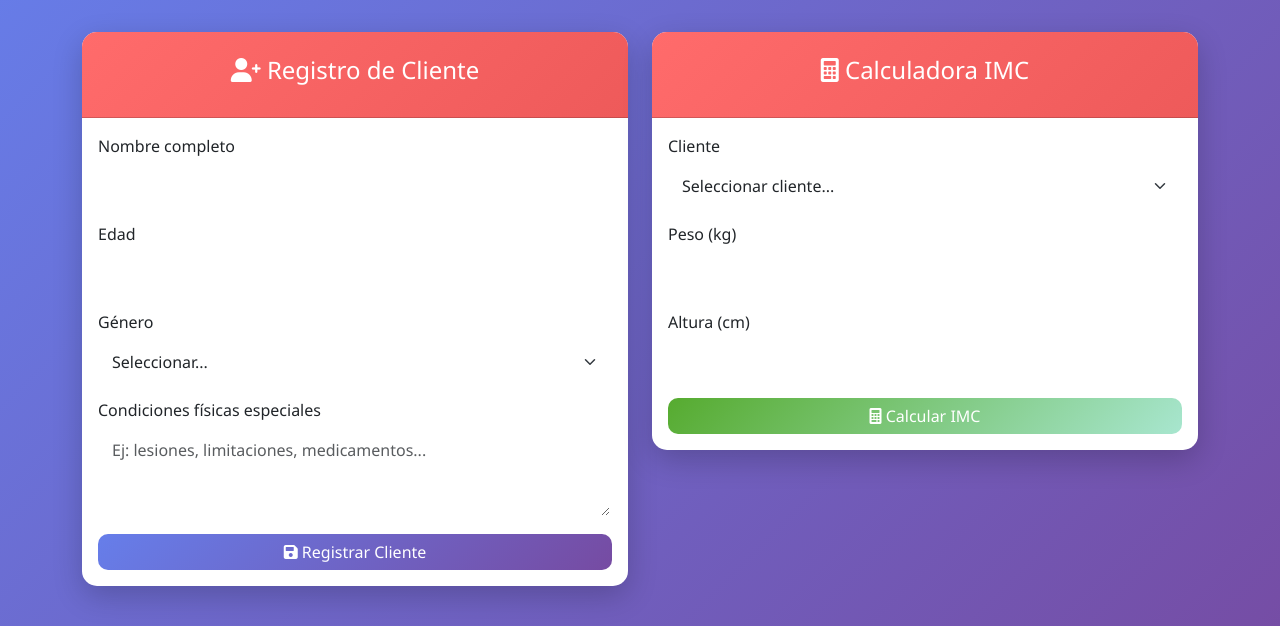
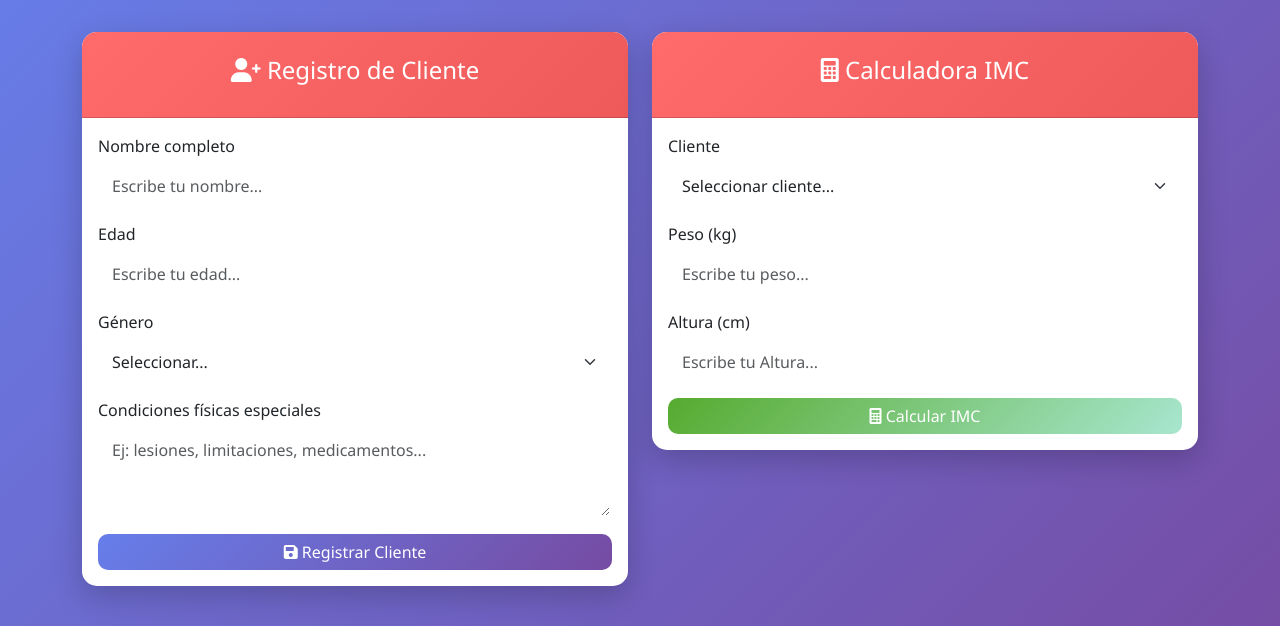
Before and after one commit to SafeGod/SmithStrong, a PHP site: page / in a window 1280 px wide. Shown: the part 88-714 px from the top of the page. Run offline with PHP 8.4, Linux system fonts and the light colour scheme.

Commit message:
Integracion de placeholders y solucion a sesiones que repetian funciones al recargar la pagina

```diff
--- a/index.php
+++ b/index.php
@@ -9,7 +9,11 @@ if (!isset($_SESSION['historial'])) {
     $_SESSION['historial'] = [];
 }
 
-// Procesar formularios
+$calculo_reciente = false;
+$imc_calculado = null;
+$usuario_del_calculo = null;
+
+// Procesar formularios con redirección para evitar reenvío
 if ($_POST) {
     if (isset($_POST['registrar'])) {
         $usuario = [
@@ -20,6 +24,10 @@ if ($_POST) {
         ];
         $_SESSION['usuarios'][$_POST['nombre']] = $usuario;
         $_SESSION['usuario_actual'] = $_POST['nombre'];
+
+        // Redireccionar para evitar reenvío del formulario
+        header('Location: ' . $_SERVER['PHP_SELF'] . '?action=registered');
+        exit;
     }
 
     if (isset($_POST['calcular'])) {
@@ -39,13 +47,34 @@ if ($_POST) {
             $_SESSION['historial'][$nombre] = [];
         }
         $_SESSION['historial'][$nombre][] = $calculo;
-        $_SESSION['ultimo_imc'] = $imc;
         $_SESSION['usuario_actual'] = $nombre;
+
+        // Guardar temporalmente para mostrar resultado
+        $_SESSION['ultimo_calculo_temporal'] = [
+            'imc' => $imc,
+            'usuario' => $nombre
+        ];
+
+        // Redireccionar para evitar reenvío del formulario
+        header('Location: ' . $_SERVER['PHP_SELF'] . '?action=calculated');
+        exit;
     }
 
     if (isset($_POST['seleccionar_usuario'])) {
         $_SESSION['usuario_actual'] = $_POST['usuario_seleccionado'];
+        header('Location: ' . $_SERVER['PHP_SELF'] . '?action=selected');
+        exit;
     }
+}
+
+// Verificar si acabamos de hacer un cálculo (una sola vez)
+if (isset($_GET['action']) && $_GET['action'] === 'calculated' && isset($_SESSION['ultimo_calculo_temporal'])) {
+    $calculo_reciente = true;
+    $imc_calculado = $_SESSION['ultimo_calculo_temporal']['imc'];
+    $usuario_del_calculo = $_SESSION['ultimo_calculo_temporal']['usuario'];
+
+    // Limpiar inmediatamente para que no se muestre de nuevo
+    unset($_SESSION['ultimo_calculo_temporal']);
 }
 
 // Funciones para determinar categoría IMC y sugerencias
@@ -169,11 +198,11 @@ function obtenerSugerencias($imc, $edad, $genero, $condiciones)
                         <form method="POST" id="registroForm">
                             <div class="mb-3">
                                 <label class="form-label">Nombre completo</label>
-                                <input type="text" class="form-control" name="nombre" required>
+                                <input type="text" class="form-control" name="nombre" placeholder="Escribe tu nombre..." required>
                             </div>
                             <div class="mb-3">
                                 <label class="form-label">Edad</label>
-                                <input type="number" class="form-control" name="edad" min="1" max="120" required>
+                                <input type="number" class="form-control" name="edad" min="1" max="120" placeholder="Escribe tu edad..." required>
                             </div>
                             <div class="mb-3">
                                 <label class="form-label">Género</label>
@@ -217,24 +246,23 @@ function obtenerSugerencias($imc, $edad, $genero, $condiciones)
                             </div>
                             <div class="mb-3">
                                 <label class="form-label">Peso (kg)</label>
-                                <input type="number" class="form-control" name="peso" step="0.1" min="1" max="300" required>
+                                <input type="number" class="form-control" name="peso" step="0.1" min="1" max="300" placeholder="Escribe tu peso..." required>
                             </div>
                             <div class="mb-3">
                                 <label class="form-label">Altura (cm)</label>
-                                <input type="number" class="form-control" name="altura" min="50" max="250" required>
+                                <input type="number" class="form-control" name="altura" min="50" max="250" placeholder="Escribe tu Altura..." required>
                             </div>
                             <button type="submit" name="calcular" class="btn btn-success w-100">
                                 <i class="fas fa-calculator"></i> Calcular IMC
                             </button>
                         </form>
 
-                        <?php if (isset($_SESSION['ultimo_imc']) && isset($_SESSION['usuario_actual'])): ?>
+                        <?php if ($calculo_reciente && $imc_calculado): ?>
                             <?php
-                            $imc = $_SESSION['ultimo_imc'];
-                            $categoria = categoriaIMC($imc);
+                            $categoria = categoriaIMC($imc_calculado);
                             ?>
                             <div class="imc-result alert alert-<?php echo $categoria['clase']; ?>">
-                                IMC: <?php echo $imc; ?><br>
+                                IMC: <?php echo $imc_calculado; ?><br>
                                 <small><?php echo $categoria['categoria']; ?></small>
                             </div>
                         <?php endif; ?>
@@ -243,15 +271,14 @@ function obtenerSugerencias($imc, $edad, $genero, $condiciones)
             </div>
         </div>
 
-        <!-- Sugerencias -->
-        <?php if (isset($_SESSION['ultimo_imc']) && isset($_SESSION['usuario_actual'])): ?>
+        <?php if ($calculo_reciente && $imc_calculado && $usuario_del_calculo): ?>
             <?php
-            $usuario_actual = $_SESSION['usuarios'][$_SESSION['usuario_actual']];
+            $usuario_datos = $_SESSION['usuarios'][$usuario_del_calculo];
             $sugerencias = obtenerSugerencias(
-                $_SESSION['ultimo_imc'],
-                $usuario_actual['edad'],
-                $usuario_actual['genero'],
-                $usuario_actual['condiciones']
+                $imc_calculado,
+                $usuario_datos['edad'],
+                $usuario_datos['genero'],
+                $usuario_datos['condiciones']
             );
             ?>
             <div class="row">
@@ -278,8 +305,8 @@ function obtenerSugerencias($imc, $edad, $genero, $condiciones)
             </div>
         <?php endif; ?>
 
-        <!-- Historial -->
-        <?php if (isset($_SESSION['usuario_actual']) && isset($_SESSION['historial'][$_SESSION['usuario_actual']])): ?>
+        <!-- Historial solo cuando se selecciona un usuario -->
+        <?php if (isset($_SESSION['usuario_actual']) && isset($_SESSION['historial'][$_SESSION['usuario_actual']]) && !empty($_SESSION['historial'][$_SESSION['usuario_actual']])): ?>
             <div class="row">
                 <div class="col-12">
                     <div class="card">
@@ -297,7 +324,6 @@ function obtenerSugerencias($imc, $edad, $genero, $condiciones)
                                         <div class="history-item">
                                             <div class="d-flex justify-content-between">
                                                 <small><?php echo date('d/m/Y H:i', strtotime($registro['fecha'])); ?></small>
-
                                             </div>
                                             <div class="mt-2">
                                                 <strong>IMC: <?php echo $registro['imc']; ?></strong><br>
@@ -330,7 +356,10 @@ function obtenerSugerencias($imc, $edad, $genero, $condiciones)
                                     <select class="form-select" name="usuario_seleccionado">
                                         <option value="">Seleccionar cliente para ver historial...</option>
                                         <?php foreach ($_SESSION['usuarios'] as $nombre => $datos): ?>
-                                            <option value="<?php echo $nombre; ?>"><?php echo $nombre; ?> (<?php echo $datos['edad']; ?> años)</option>
+                                            <option value="<?php echo $nombre; ?>"
+                                                <?php echo ($mostrar_historial && isset($_SESSION['usuario_actual']) && $_SESSION['usuario_actual'] == $nombre) ? 'selected' : ''; ?>>
+                                                <?php echo $nombre; ?> (<?php echo $datos['edad']; ?> años)
+                                            </option>
                                         <?php endforeach; ?>
                                     </select>
                                     <button type="submit" name="seleccionar_usuario" class="btn btn-outline-primary">Ver Historial</button>
```
